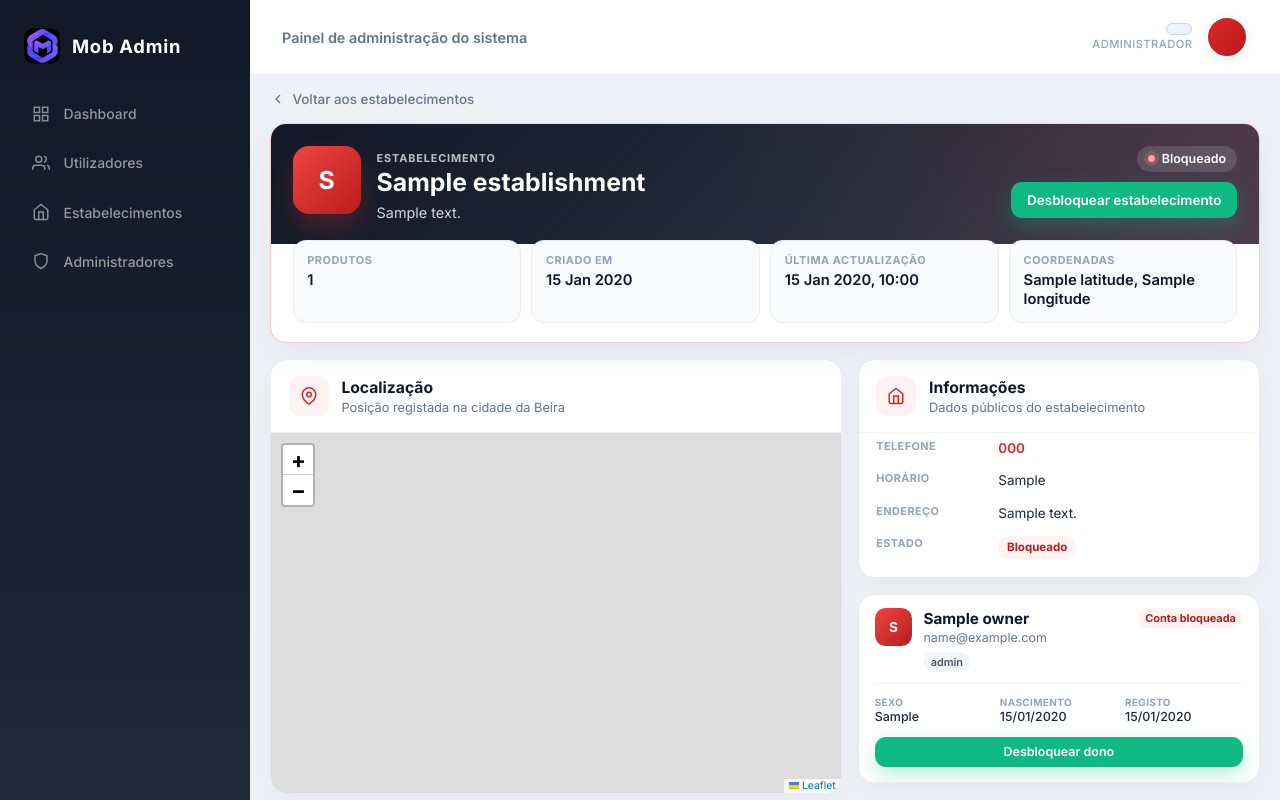
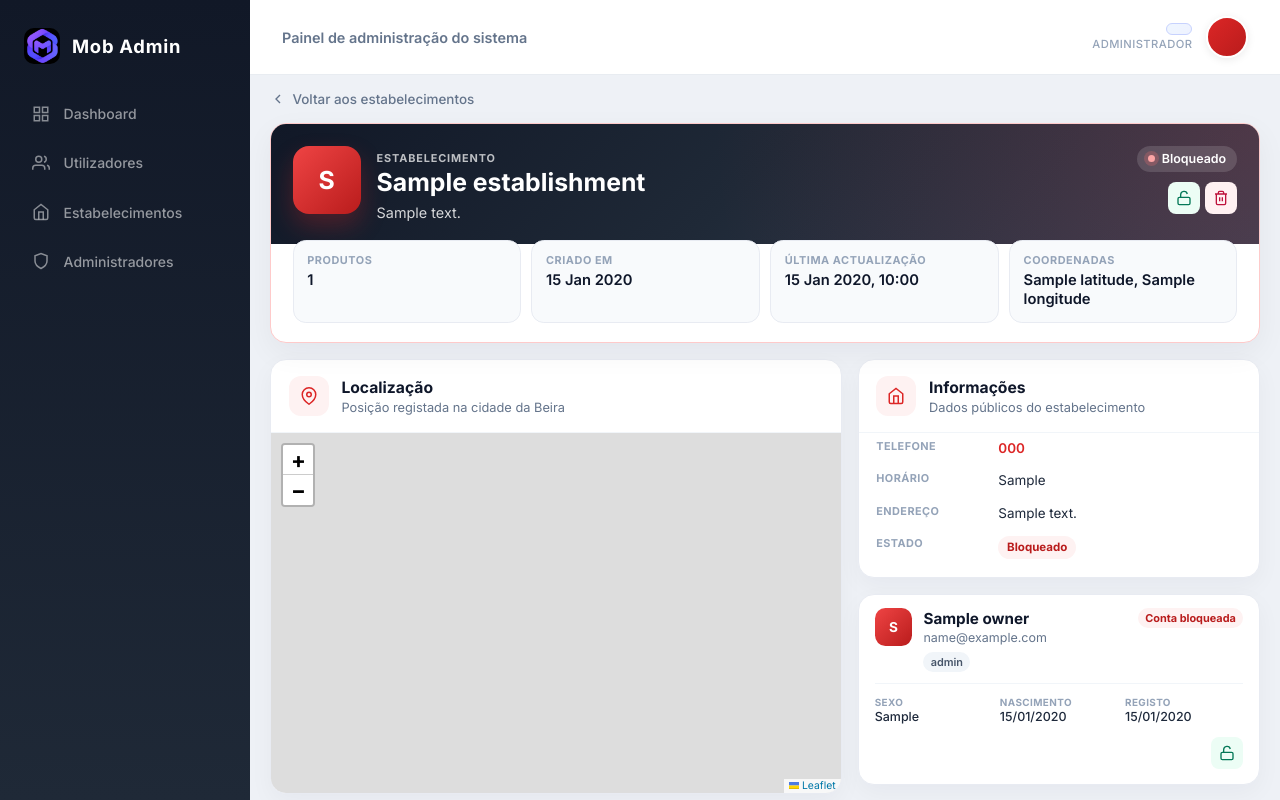
Before and after one commit to DAzevedoFrancisco/TemAi, a Django app: template apps/admin_panel/templates/admin_panel/establishment_detail.html in a window 1280 px wide. Run offline with Django 5.2, Linux system fonts and the light colour scheme; the template is opened without the code that fills it: most values are stand-ins (such as "Sample title", 1, 10 or a date in 2020); some libraries are stand-ins or nearby versions.

Commit message:
Promote oldest user as admin when none exists and add admin delete actions.
Ensure system admin on login/registration, add user and establishment deletion in the admin panel, and replace block/delete labels with icon buttons.

Co-authored-by: Cursor <cursoragent@cursor.com>

```diff
--- a/apps/admin_panel/static/admin_panel/css/admin_panel.css
+++ b/apps/admin_panel/static/admin_panel/css/admin_panel.css
@@ -401,6 +401,82 @@
     background: #f8fafc;
     color: #475569;
     border: 1px solid #e2e8f0;
+}
+
+.admin-table-actions {
+    display: inline-flex;
+    gap: 0.35rem;
+    align-items: center;
+    flex-wrap: nowrap;
+}
+
+.admin-table-action-form {
+    display: inline-flex;
+    margin: 0;
+}
+
+.admin-icon-btn {
+    width: 2rem;
+    height: 2rem;
+    min-width: 2rem;
+    padding: 0;
+    border: none;
+    border-radius: 0.5rem;
+    display: inline-flex;
+    align-items: center;
+    justify-content: center;
+    cursor: pointer;
+    flex-shrink: 0;
+    text-decoration: none;
+    transition: background 0.15s ease, color 0.15s ease;
+}
+
+.admin-icon-btn-danger {
+    background: #fef2f2;
+    color: #b91c1c;
+}
+
+.admin-icon-btn-danger:hover {
+    background: #fee2e2;
+}
+
+.admin-icon-btn-success {
+    background: #ecfdf5;
+    color: #047857;
+}
+
+.admin-icon-btn-success:hover {
+    background: #d1fae5;
+}
+
+.admin-icon-btn-delete {
+    background: #fff1f2;
+    color: #be123c;
+}
+
+.admin-icon-btn-delete:hover {
+    background: #ffe4e6;
+}
+
+.admin-icon-btn-ghost {
+    background: #f8fafc;
+    color: #475569;
+    border: 1px solid #e2e8f0;
+}
+
+.admin-icon-btn-ghost:hover {
+    background: #f1f5f9;
+    color: #334155;
+}
+
+.admin-est-detail-hero-action-btns {
+    flex-shrink: 0;
+}
+
+.admin-est-detail-owner-form {
+    margin-top: 0.75rem;
+    display: flex;
+    justify-content: flex-end;
 }
 
 .admin-self-note {
--- a/apps/admin_panel/templates/admin_panel/establishment_detail.html
+++ b/apps/admin_panel/templates/admin_panel/establishment_detail.html
@@ -42,14 +42,16 @@
                         Bloqueado
                     </span>
                 {% endif %}
-                <form method="post" action="{% url 'admin_panel:establishment_toggle_active' pk=establishment.pk %}">
-                    {% csrf_token %}
-                    <input type="hidden" name="next" value="{{ request.get_full_path }}">
-                    <button type="submit" class="admin-est-detail-action-btn{% if establishment.is_active %} is-danger{% else %} is-success{% endif %}">
-                        <span class="admin-est-detail-btn-text">{% if establishment.is_active %}Bloquear estabelecimento{% else %}Desbloquear estabelecimento{% endif %}</span>
-                        <span class="admin-est-detail-btn-text-short">{% if establishment.is_active %}Bloquear{% else %}Desbloquear{% endif %}</span>
-                    </button>
-                </form>
+                <div class="admin-table-actions admin-est-detail-hero-action-btns">
+                    {% url 'admin_panel:establishment_toggle_active' pk=establishment.pk as toggle_url %}
+                    {% url 'admin_panel:establishment_delete' pk=establishment.pk as delete_url %}
+                    {% if establishment.is_active %}
+                        {% include 'admin_panel/partials/icon_action_button.html' with url=toggle_url icon_type='block' label='Bloquear estabelecimento' btn_class='admin-icon-btn-danger' next=request.get_full_path %}
+                    {% else %}
+                        {% include 'admin_panel/partials/icon_action_button.html' with url=toggle_url icon_type='unblock' label='Desbloquear estabelecimento' btn_class='admin-icon-btn-success' next=request.get_full_path %}
+                    {% endif %}
+                    {% include 'admin_panel/partials/icon_action_button.html' with url=delete_url icon_type='delete' label='Apagar estabelecimento' btn_class='admin-icon-btn-delete' next=request.get_full_path confirm='Tem a certeza que deseja apagar este estabelecimento? Os produtos associados também serão removidos.' %}
+                </div>
             </div>
         </div>
 
@@ -164,13 +166,14 @@
                     </div>
 
                     {% if establishment.owner.pk != user.pk %}
-                        <form method="post" action="{% url 'admin_panel:user_toggle_active' pk=establishment.owner.pk %}" class="admin-est-detail-owner-form">
-                            {% csrf_token %}
-                            <input type="hidden" name="next" value="{{ request.get_full_path }}">
-                            <button type="submit" class="admin-est-detail-action-btn admin-est-detail-action-btn-block admin-est-detail-action-btn-sm{% if establishment.owner.is_active %} is-danger{% else %} is-success{% endif %}">
-                                {% if establishment.owner.is_active %}Bloquear dono{% else %}Desbloquear dono{% endif %}
-                            </button>
-                        </form>
+                        <div class="admin-est-detail-owner-form">
+                            {% url 'admin_panel:user_toggle_active' pk=establishment.owner.pk as owner_toggle_url %}
+                            {% if establishment.owner.is_active %}
+                                {% include 'admin_panel/partials/icon_action_button.html' with url=owner_toggle_url icon_type='block' label='Bloquear dono' btn_class='admin-icon-btn-danger' next=request.get_full_path %}
+                            {% else %}
+                                {% include 'admin_panel/partials/icon_action_button.html' with url=owner_toggle_url icon_type='unblock' label='Desbloquear dono' btn_class='admin-icon-btn-success' next=request.get_full_path %}
+                            {% endif %}
+                        </div>
                     {% else %}
                         <p class="admin-est-detail-self-note">Esta conta é a sua — não pode ser bloqueada a partir desta página.</p>
                     {% endif %}
--- /dev/null
+++ b/apps/admin_panel/templates/admin_panel/partials/action_icons.html
@@ -0,0 +1,10 @@
+{% comment %}
+Icon-only admin action buttons. Pass: type (block|unblock|delete), label, class_extra
+{% endcomment %}
+{% if type == 'block' %}
+<svg width="16" height="16" viewBox="0 0 24 24" fill="none" stroke="currentColor" stroke-width="2" aria-hidden="true"><rect x="3" y="11" width="18" height="11" rx="2" ry="2"/><path d="M7 11V7a5 5 0 0 1 10 0v4"/></svg>
+{% elif type == 'unblock' %}
+<svg width="16" height="16" viewBox="0 0 24 24" fill="none" stroke="currentColor" stroke-width="2" aria-hidden="true"><rect x="3" y="11" width="18" height="11" rx="2" ry="2"/><path d="M7 11V7a5 5 0 0 1 9.9-1"/></svg>
+{% elif type == 'delete' %}
+<svg width="16" height="16" viewBox="0 0 24 24" fill="none" stroke="currentColor" stroke-width="2" aria-hidden="true"><polyline points="3 6 5 6 21 6"/><path d="M19 6v14a2 2 0 0 1-2 2H7a2 2 0 0 1-2-2V6m3 0V4a2 2 0 0 1 2-2h4a2 2 0 0 1 2 2v2"/><line x1="10" y1="11" x2="10" y2="17"/><line x1="14" y1="11" x2="14" y2="17"/></svg>
+{% endif %}
--- /dev/null
+++ b/apps/admin_panel/templates/admin_panel/partials/icon_action_button.html
@@ -0,0 +1,11 @@
+{% comment %}
+Icon-only action button. Required: url, icon_type (block|unblock|delete), label, btn_class
+Optional: next, confirm
+{% endcomment %}
+<form method="post" action="{{ url }}" class="admin-table-action-form"{% if confirm %} onsubmit="return confirm('{{ confirm|escapejs }}')"{% endif %}>
+    {% csrf_token %}
+    {% if next %}<input type="hidden" name="next" value="{{ next }}">{% endif %}
+    <button type="submit" class="admin-icon-btn {{ btn_class }}" aria-label="{{ label }}" title="{{ label }}">
+        {% include 'admin_panel/partials/action_icons.html' with type=icon_type %}
+    </button>
+</form>
--- a/apps/admin_panel/urls.py
+++ b/apps/admin_panel/urls.py
@@ -11,7 +11,9 @@ urlpatterns = [
     path('administradores/<int:pk>/despromover/', views.demote_admin, name='demote_admin'),
     path('utilizadores/', views.user_list, name='user_list'),
     path('utilizadores/<int:pk>/estado/', views.user_toggle_active, name='user_toggle_active'),
+    path('utilizadores/<int:pk>/apagar/', views.user_delete, name='user_delete'),
     path('estabelecimentos/', views.establishment_list, name='establishment_list'),
     path('estabelecimentos/<int:pk>/', views.establishment_detail, name='establishment_detail'),
     path('estabelecimentos/<int:pk>/estado/', views.establishment_toggle_active, name='establishment_toggle_active'),
+    path('estabelecimentos/<int:pk>/apagar/', views.establishment_delete, name='establishment_delete'),
 ]
--- a/apps/main/api_views.py
+++ b/apps/main/api_views.py
@@ -8,7 +8,7 @@ from rest_framework_simplejwt.tokens import RefreshToken
 
 from .forms import LoginForm, RegisterForm
 from .jwt_utils import clear_jwt_cookies, get_tokens_for_user, set_jwt_cookies
-from .services import get_post_login_redirect_name, register_user_with_default_role
+from .services import ensure_system_admin, get_post_login_redirect_name, register_user_with_default_role
 
 
 class RegisterAPIView(APIView):
@@ -61,6 +61,9 @@ class LoginAPIView(APIView):
                 status=status.HTTP_401_UNAUTHORIZED,
             )
 
+        ensure_system_admin()
+        user.refresh_from_db()
+
         tokens = get_tokens_for_user(user)
         response = Response({
             'message': 'Login efetuado com sucesso.',
--- a/apps/main/views.py
+++ b/apps/main/views.py
@@ -25,7 +25,7 @@ from .engagement import (
     is_product_favorited,
 )
 from .forms import EstablishmentReviewForm
-from .services import get_post_login_redirect_name, register_user_with_default_role
+from .services import ensure_system_admin, get_post_login_redirect_name, register_user_with_default_role
 from .validators import can_become_seller
 
 User = get_user_model()
@@ -158,6 +158,8 @@ def auth_view(request):
                 user = authenticate(request, username=email, password=password)
 
                 if user is not None:
+                    ensure_system_admin()
+                    user.refresh_from_db()
                     if not user.is_administrador:
                         set_active_profile(request, Profile.CLIENTE)
                     tokens = get_tokens_for_user(user)
@@ -184,7 +186,7 @@ def auth_view(request):
                 if user.is_administrador:
                     messages.success(
                         request,
-                        'Conta criada com sucesso. Como primeiro utilizador, tem acesso de administrador.',
+                        'Conta criada com sucesso. Tem acesso de administrador ao sistema.',
                         extra_tags='general',
                     )
                 else:
```
Also changed, not shown: apps/admin_panel/templates/admin_panel/establishment_list.html (+13 -1 lines), apps/admin_panel/templates/admin_panel/user_list.html (+10 -7 lines), apps/admin_panel/views.py (+46 -0 lines), apps/main/services.py (+23 -3 lines), apps/main/tests.py (+42 -0 lines).
